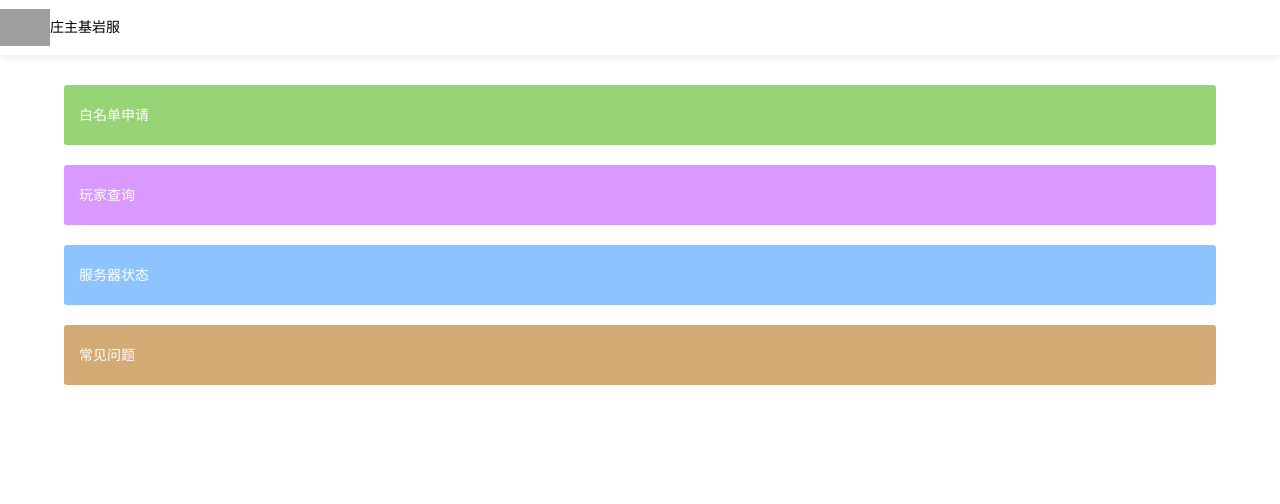
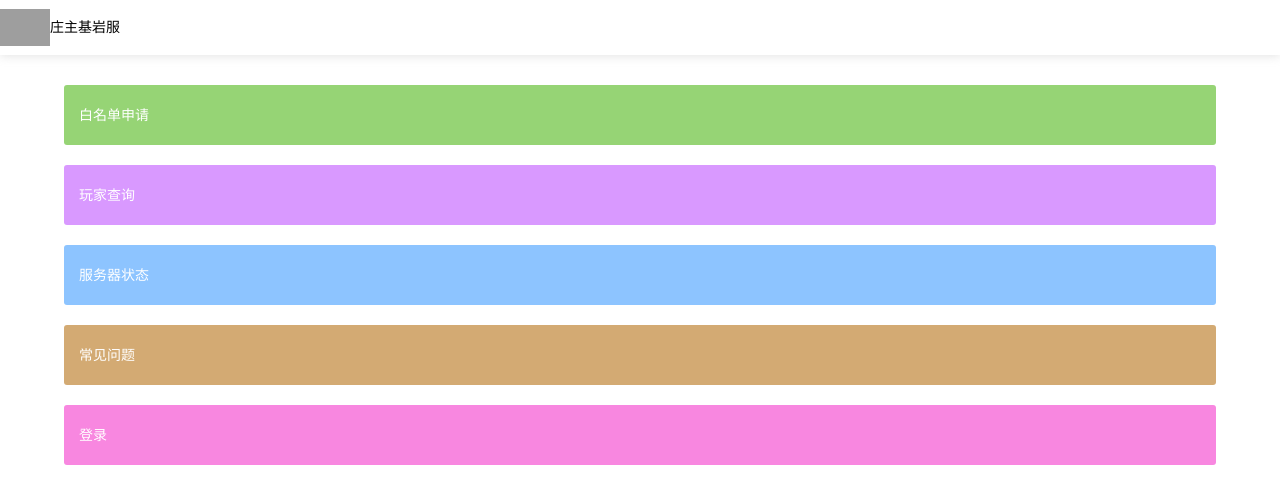
Before and after one commit to moonmcbe/web, a Vue app: page / in a window 1280 px wide. Shown: the top 504 px of the page. Built offline with nearby package versions, Linux system fonts and the light colour scheme; grey boxes are pictures that could not be loaded; some icons are missing.

Commit message:
feat: 修改颜色

```diff
--- a/src/components/Router/Router.vue
+++ b/src/components/Router/Router.vue
@@ -66,6 +66,9 @@ const store = useStore()
     &:nth-child(4) {
       background-color: #d3aa73;
     }
+    &:nth-child(5) {
+      background-color: #f887e0;
+    }
     &.admin {
       background-color: #ff9190;
     }
```
